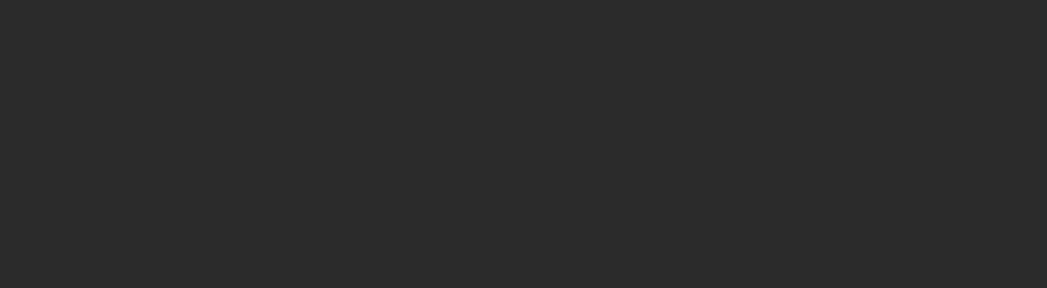
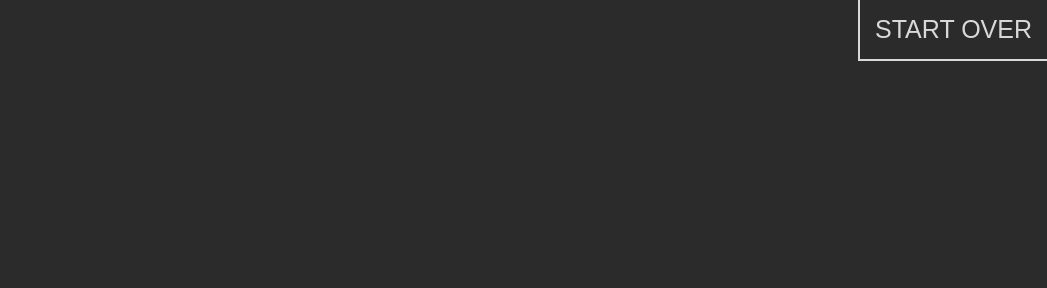
Before and after one commit to jbudge3/resistance-board, a React app: page / in a window 1280 px wide. Shown: the top 288 px of the page, without its empty margins (233-1280 px from the left). Built offline with nearby package versions, Linux system fonts and the light colour scheme.

Commit message:
Add start over button

```diff
--- a/src/ResistanceApp.js
+++ b/src/ResistanceApp.js
@@ -69,7 +69,10 @@ class ResistanceApp extends Component {
 
         return (
             <div className="ResistanceAppContainer">
+
                 { currentView(this.state.view) }
+
+                <div className="startOver" onClick={() => {window.location.reload(true)}}>START OVER</div>
             </div>
         );
     }
--- a/src/styles/resistance-app.css
+++ b/src/styles/resistance-app.css
@@ -1,3 +1,12 @@
 .ResistanceAppContainer {
     height: 100%;
 }
+
+.startOver {
+    position: absolute;
+    top: -2px;
+    right: -2px;
+    font-size: 25px;
+    border: 2px solid #d9d9d9;
+    padding: 15px;
+}
```
